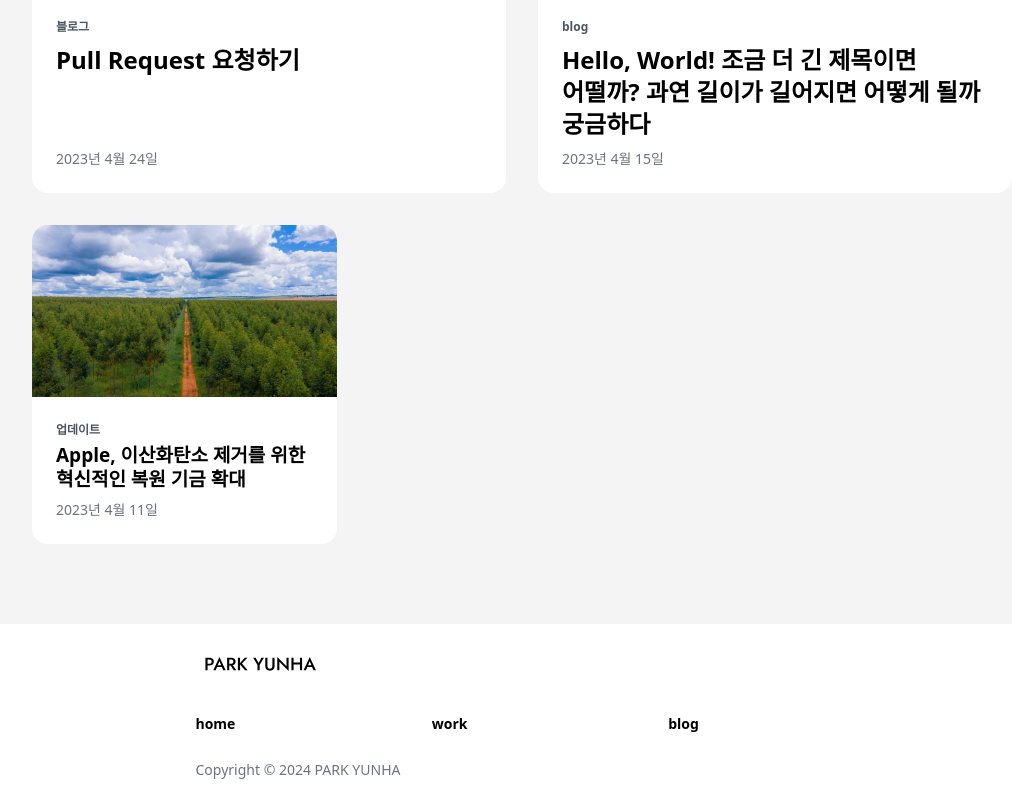
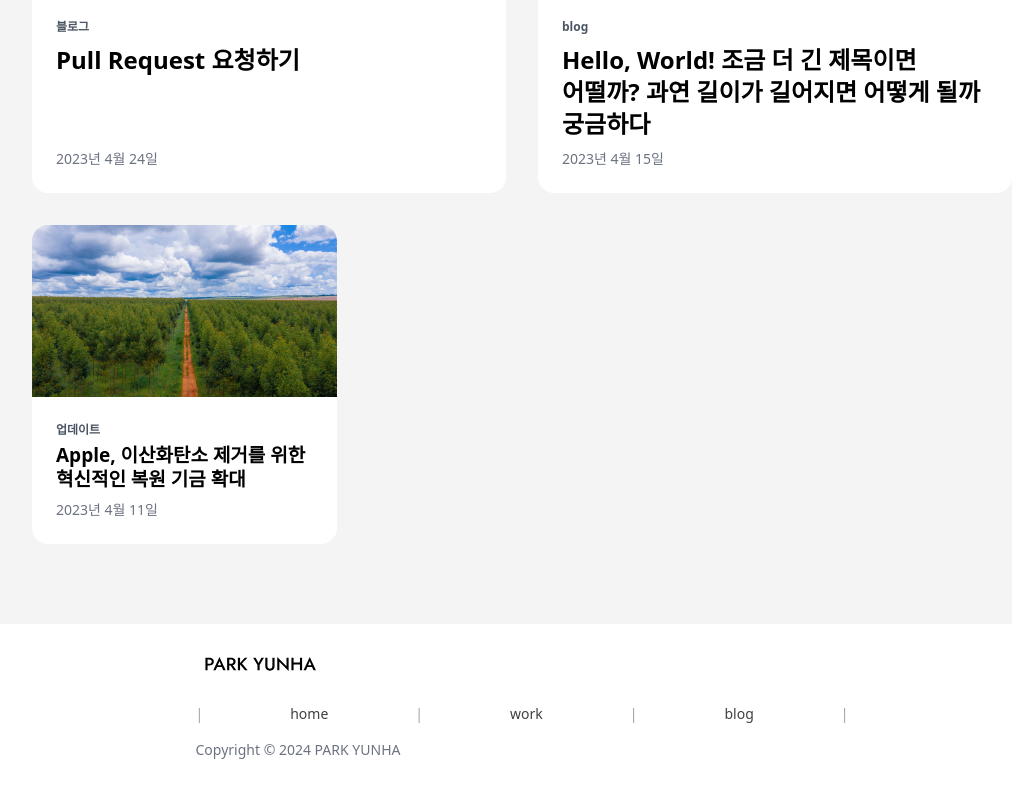
Before and after one commit to llighter/parkyunha.com, a Next.js app: page /blog in a window 1280 px wide. Shown: the part 1338-2138 px from the top of the page, without its empty margins (118-1130 px from the left). Built offline with nearby package versions, Linux system fonts and the light colour scheme.

Commit message:
footer V2 만들기 - globals.css 불필요한 클래스 제거 - footer에서 myfoot 클래스 제거 후 스타일 수정
Fixes #62

```diff
--- a/app/globals.css
+++ b/app/globals.css
@@ -9,13 +9,13 @@
 
 /* TODO: 색깔 업데이트 필요 */
 :root {
-  --sh-class: #61AFEF; /* function names */
-  --sh-identifier: #56B6C2; /* constants */
-  --sh-sign: #ABB2BF; /* operators and punctuation */
-  --sh-string: #98C379; /* strings */
-  --sh-keyword: #C678DD; /* keywords */
-  --sh-comment: #5C6370; /* comments */
-  --sh-jsxliterals: #D19A66; /* numbers */
+  --sh-class: #61afef; /* function names */
+  --sh-identifier: #56b6c2; /* constants */
+  --sh-sign: #abb2bf; /* operators and punctuation */
+  --sh-string: #98c379; /* strings */
+  --sh-keyword: #c678dd; /* keywords */
+  --sh-comment: #5c6370; /* comments */
+  --sh-jsxliterals: #d19a66; /* numbers */
 }
 
 .prose .anchor {
@@ -38,7 +38,7 @@
 
 .prose .anchor:after {
   @apply text-neutral-300 dark:text-neutral-700;
-  content: '#';
+  content: "#";
 }
 
 .prose *:hover > .anchor {
@@ -69,8 +69,8 @@
   margin-bottom: 1.25em !important;
 }
 
-code[class*='language-'],
-pre[class*='language-'] {
+code[class*="language-"],
+pre[class*="language-"] {
   @apply text-neutral-50;
 }
 
@@ -84,8 +84,8 @@ pre {
 }
 
 /* Remove Safari input shadow on mobile */
-input[type='text'],
-input[type='email'] {
+input[type="text"],
+input[type="email"] {
   -webkit-appearance: none;
   -moz-appearance: none;
   appearance: none;
@@ -102,15 +102,15 @@ table {
   margin: 0 !important;
 }
 
-html, body {
+html,
+body {
   height: 100%;
   padding: 0;
   margin: 0;
 }
-aside, .myfoot {
+aside {
   @apply grow-0 shrink-0;
 }
-
 
 /* prose width 설정 변경하기 */
 /* TODO: 이미지는 제외하도록 설정 ex) .prose :where(p):not(:where([class~="not-prose"] *)) <- 왠지 모르지만 class로 하면 적용이 잘 안됨 */
--- a/components/footer.tsx
+++ b/components/footer.tsx
@@ -1,9 +1,6 @@
 import Link from "next/link";
-import styles from "@/components/styles.module.css";
 
 function Logo() {
-  console.log(styles);
-
   return (
     <Link href={`/`} aria-label={`Park Yunha`}>
       <img className={`h-20 w-32`} src={`/images/logo.svg`} />
@@ -13,23 +10,49 @@ function Logo() {
 
 export default function Footer() {
   return (
-    // <div className={styles.myfoot}>
     <footer className="mx-auto w-full tablet:w-full">
       <div className="mx-auto w-87.5 max-w-[366px] px-5 tablet:max-w-[576px] laptop:max-w-[653px] laptop:p-0">
         <div>
           <Logo />
           <ul
-            className={`${styles.myfoot} text-sm font-semibold tablet:flex laptop:flex`}
+            className={`hidden laptop:flex laptop:flex-row justify-between text-sm text-neutral-700`}
           >
+            <li className="text-neutral-400">
+              <span>|</span>
+            </li>
+            <li className="flex-grow text-center">
+              <a href="/">home</a>
+            </li>
+            <li className="text-center text-neutral-400">
+              <span>|</span>
+            </li>
+            <li className="flex-grow text-center">
+              <a href="/work">work</a>
+            </li>
+            <li className="text-center text-neutral-400">
+              <span>|</span>
+            </li>
+            <li className="flex-grow text-center">
+              <a href="/blog">blog</a>
+            </li>
+            <li className="text-neutral-400">
+              <span>|</span>
+            </li>
+          </ul>
+          <ul className={`block laptop:hidden text-sm text-neutral-800`}>
+            <hr className="my-2 border-neutral-300" />
             <li>
               <a href="/">home</a>
             </li>
+            <hr className="my-2 border-neutral-300" />
             <li>
               <a href="/work">work</a>
             </li>
+            <hr className="my-2 border-neutral-300" />
             <li>
               <a href="/blog">blog</a>
             </li>
+            <hr className="my-2 border-neutral-300" />
           </ul>
         </div>
         <div className="py-4 pb-5 text-sm text-gray-500">
--- a/components/styles.module.css
+++ /dev/null
@@ -1,13 +0,0 @@
-/* @tailwind base;
-@tailwind components;
-@tailwind utilities; */
-
-.myfoot li {
-  @apply border-b border-solid border-gray-300 leading-10 tablet:mx-14 tablet:border-none tablet:basis-1/3;
-}
-.myfoot li:first-child {
-  @apply border-t leading-10 tablet:ml-0;
-}
-.myfoot li:hover {
-  @apply underline;
-}
```
